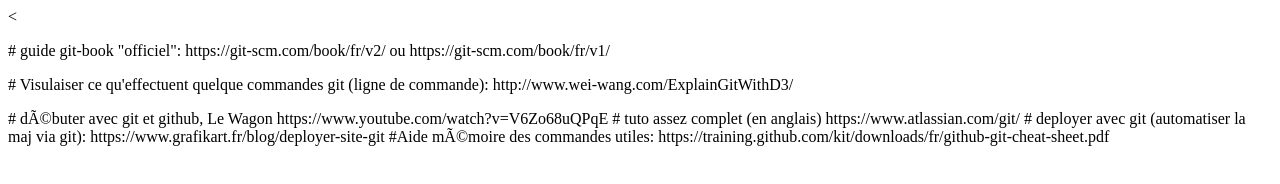
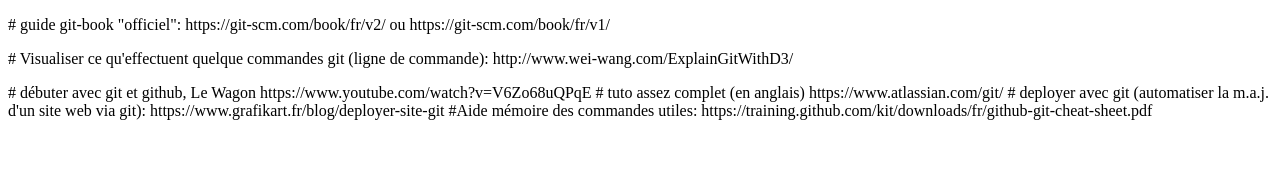
Before and after one commit to domduf/git_trucs_et_astuces, a plain HTML site: page index.html in a window 1280 px wide. Drawn offline with Linux system fonts and the light colour scheme.

Commit message:
modifié :         index.html

```diff
--- a/index.html
+++ b/index.html
@@ -1,5 +1,5 @@
 <!DOCTYPE html>
-<<!DOCTYPE html>
+<!DOCTYPE html>
 <html>
 <head>
 	<meta charset="UTF-8" lang="fr"/>
@@ -13,19 +13,19 @@ ou
 	https://git-scm.com/book/fr/v1/
 		</p>
 		<p>
-# Visulaiser ce qu'effectuent quelque commandes git (ligne de commande):
+	# Visualiser ce qu'effectuent quelque commandes git (ligne de commande):
 	http://www.wei-wang.com/ExplainGitWithD3/
 		</p>
-# dÃ©buter avec git et github, Le Wagon
+	# débuter avec git et github, Le Wagon
 	https://www.youtube.com/watch?v=V6Zo68uQPqE
 
 	# tuto assez complet (en anglais)
 	https://www.atlassian.com/git/
 
-# deployer avec git (automatiser la maj via git):
+	# deployer avec git (automatiser la m.a.j. d'un site web via git):
 	https://www.grafikart.fr/blog/deployer-site-git
 
-#Aide mÃ©moire des commandes utiles:
+	#Aide mémoire des commandes utiles:
 	https://training.github.com/kit/downloads/fr/github-git-cheat-sheet.pdf
 	</p>
 </body>
```
Lines whose indentation alone changed are shown as unchanged.
